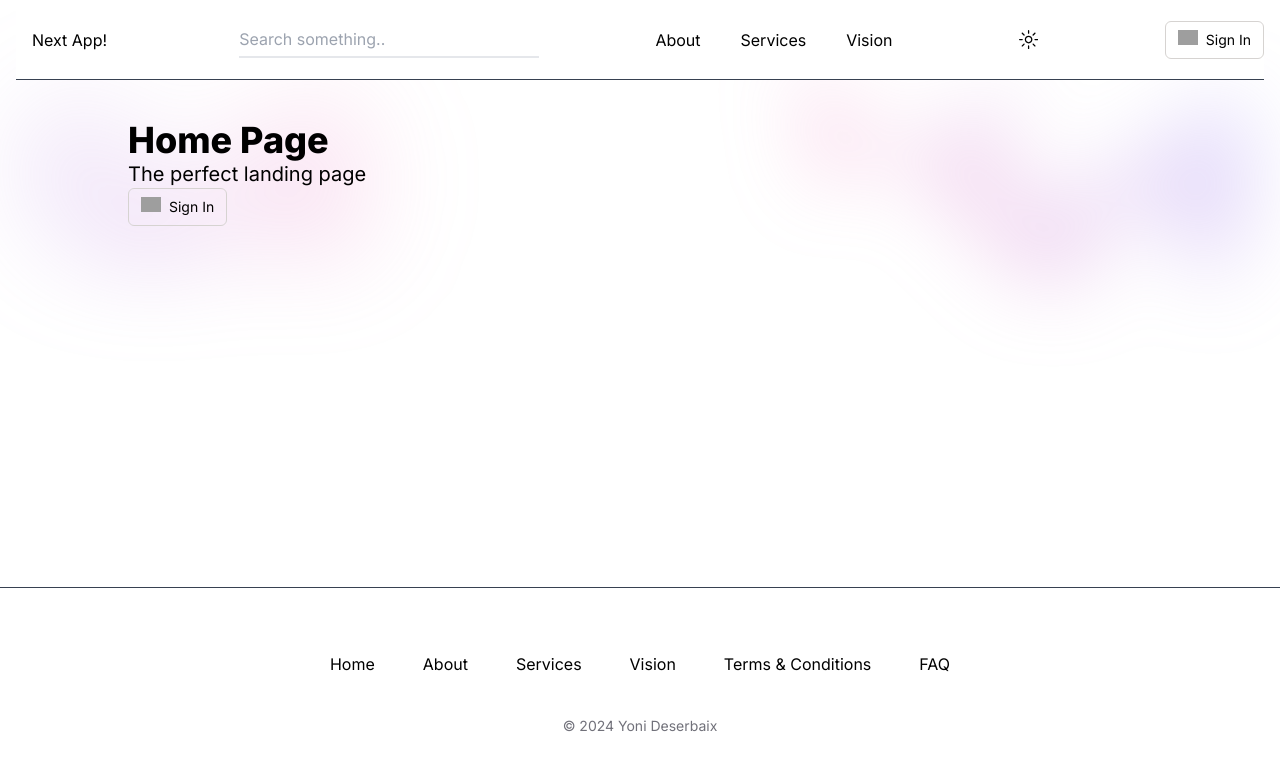
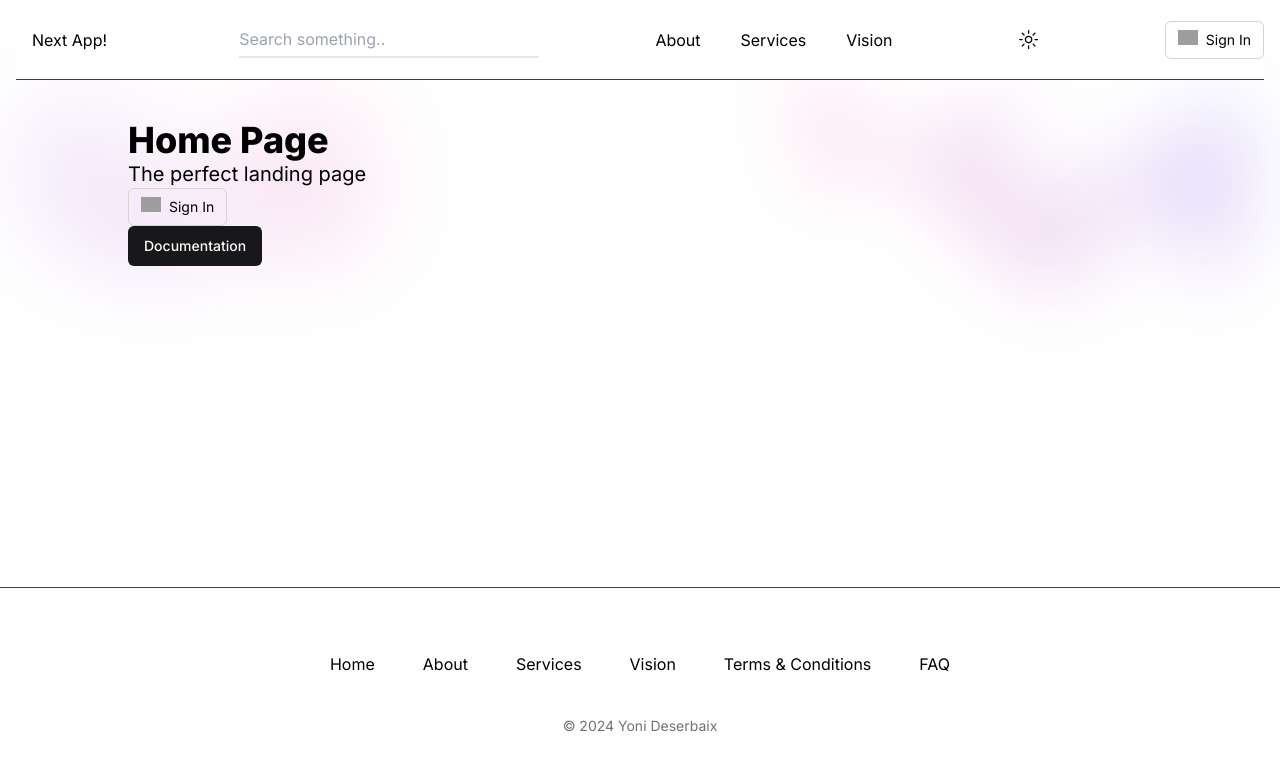
Before and after one commit to Yoni-Deserbaix/google-authentification, a Next.js app: page / in a window 1280 px wide. Shown: the top 770 px of the page. Built offline with nearby package versions, Linux system fonts and the light colour scheme; no server answers; grey boxes are pictures that could not be loaded.

Commit message:
add documentation button

```diff
--- a/src/app/page.tsx
+++ b/src/app/page.tsx
@@ -1,3 +1,4 @@
+import { Button } from "@/components/ui/button";
 import SignInButton from "./components/SigninButton";
 
 export default function Home() {
@@ -6,7 +7,8 @@ export default function Home() {
       <div className="px-10 pt-10">
         <h1 className="text-4xl font-extrabold">Home Page</h1>
         <p className="py- text-xl">The perfect landing page</p>
-        <SignInButton  />
+        <SignInButton />
+        <Button>Documentation</Button>
       </div>
     </main>
   );
```
